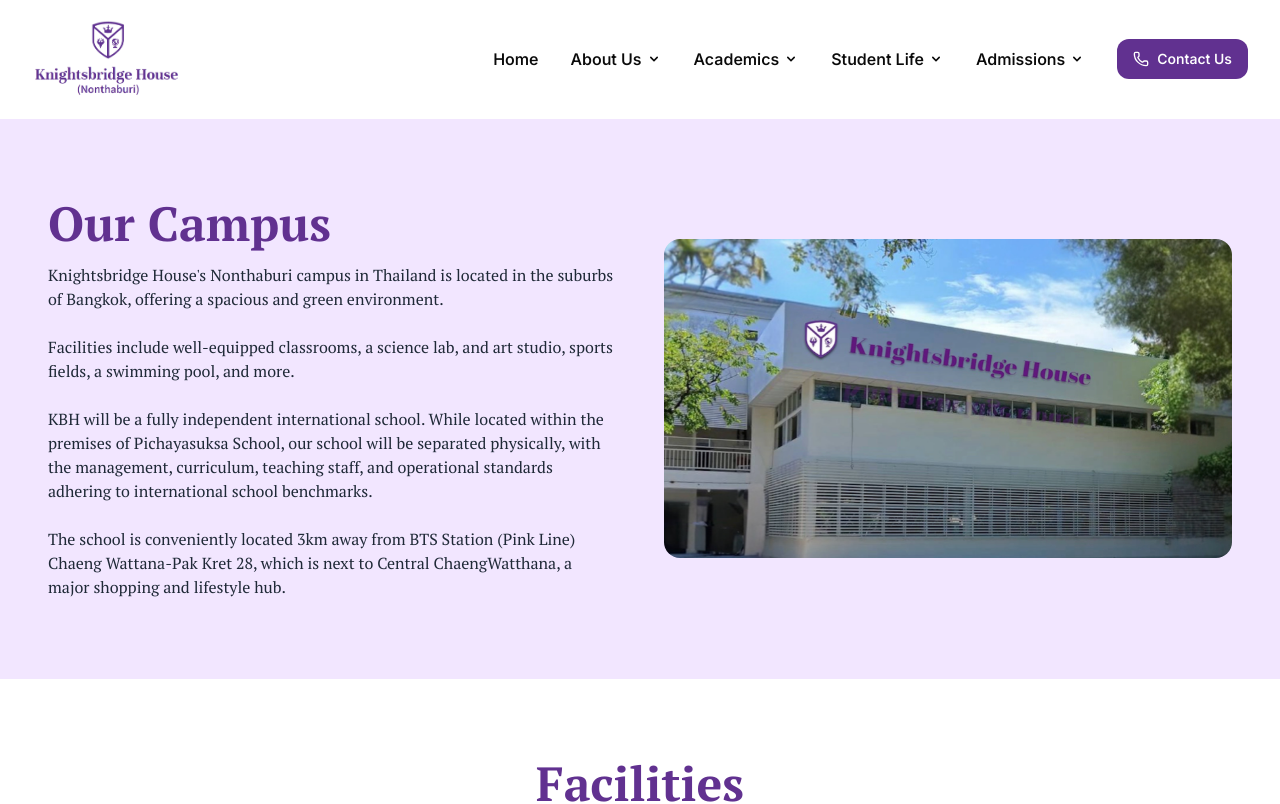
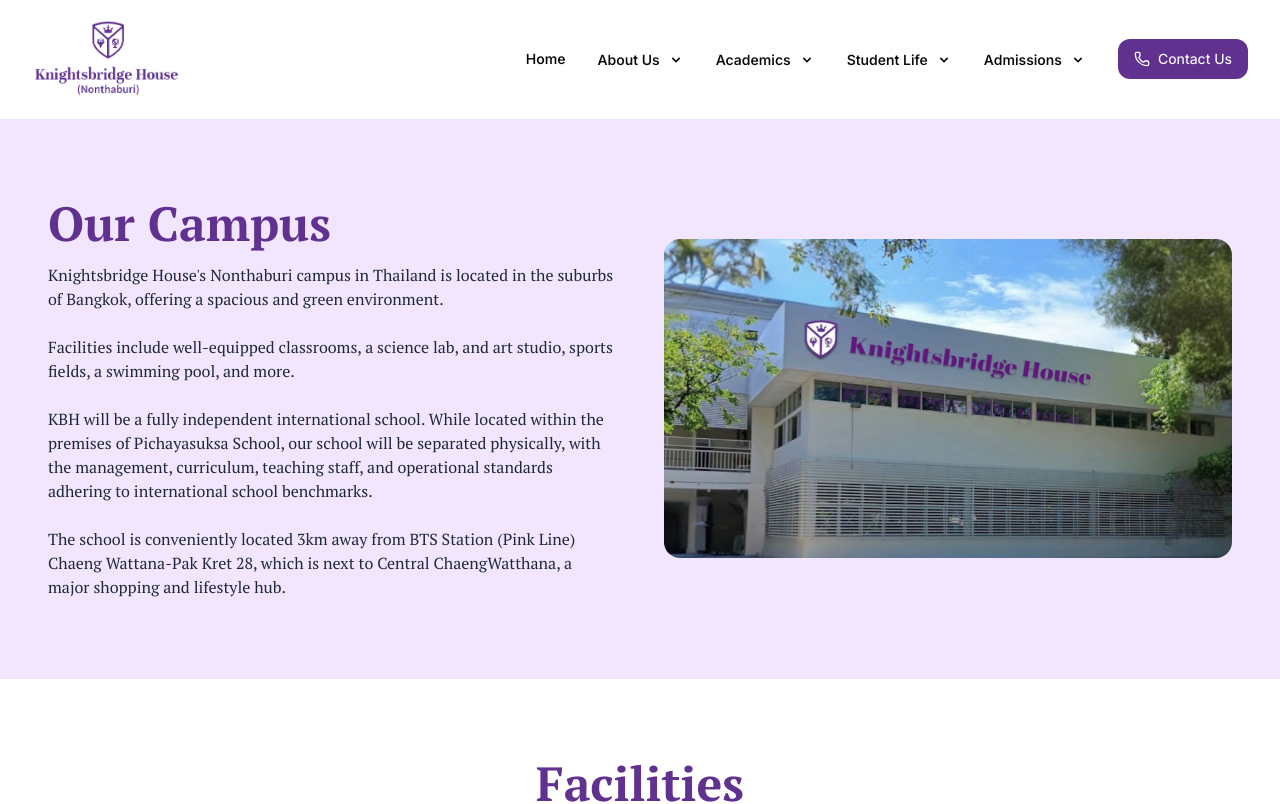
Before and after one commit to pohyongzhi/knightsbridge-house, a Next.js app in the folder kbh-web/: page /student-life in a window 1280 px wide. Shown: the top 804 px of the page. Built offline with nearby package versions, Linux system fonts and the light colour scheme.

Commit message:
Refined header, added more global css code for underline of header text dropdown label

```diff
--- a/kbh-web/src/app/globals.css
+++ b/kbh-web/src/app/globals.css
@@ -92,3 +92,25 @@
     filter: none;
   }
 }
+
+.nav-link {
+    position: relative;
+    display: inline-flex;
+    align-items: center;
+    gap: 0.25rem;
+}
+
+.nav-link::after {
+    content: '';
+    position: absolute;
+    bottom: 0;
+    left: 0;
+    width: 0;
+    height: 2px;
+    background-color: #ff5733;
+    transition: width 0.4s ease-in-out;
+}
+
+.nav-link:hover::after {
+    width: 100%;
+}
--- a/kbh-web/src/components/layout/Header.tsx
+++ b/kbh-web/src/components/layout/Header.tsx
@@ -39,7 +39,7 @@
                         <div className="flex flex-col text-center gap-5 text-lg text-gray-800">
                             <Link
                                 href="/"
-                                className="hover:text-primary transition-colors "
+                                className="hover:text-primary transition-colors text-xs"
                                 onClick={() => setIsMenuOpen(false)}
                             >
                                 Home
@@ -47,7 +47,7 @@
 
                             <Link
                                 href="/about"
-                                className="hover:text-primary transition-colors"
+                                className="hover:text-primary transition-colors text-xs"
                                 onClick={() => setIsMenuOpen(false)}
                             >
                                 About Us
@@ -55,7 +55,7 @@
 
                             <Link
                                 href="/academics"
-                                className="hover:text-primary transition-colors"
+                                className="hover:text-primary transition-colors text-xs"
                                 onClick={() => setIsMenuOpen(false)}
                             >
                                 Academics
@@ -63,7 +63,7 @@
 
                             <Link
                                 href="/student-life"
-                                className="hover:text-primary transition-colors"
+                                className="hover:text-primary transition-colors text-xs"
                                 onClick={() => setIsMenuOpen(false)}
                             >
                                 Student Life
@@ -71,7 +71,7 @@
 
                             <Link
                                 href="/admission"
-                                className="hover:text-primary transition-colors"
+                                className="hover:text-primary transition-colors text-xs"
                                 onClick={() => setIsMenuOpen(false)}
                             >
                                 Admissions
@@ -87,7 +87,7 @@
 
             {/* Desktop Navigation */}
             <nav className="hidden md:flex items-center gap-8 font-[550]">
-                <Link href="/" className="hover:text-brand-secondary hover:scale-105 transition-colors duration-100">
+                <Link href="/" className="nav-link hover:text-brand-secondary hover:scale-105 transition-colors duration-100 text-sm">
                     Home
                 </Link>
 
@@ -99,7 +99,7 @@
                 >
                     <Link
                         href="/about"
-                        className="flex items-center hover:text-primary transition-colors"
+                        className="nav-link flex items-center hover:text-primary transition-colors text-sm"
                     >
                         About Us
                         <svg
@@ -114,25 +114,25 @@
                     <div className="absolute top-full left-0 mt-2 w-48 bg-white rounded-md shadow-md py-1 z-50 opacity-0 invisible group-hover:opacity-100 group-hover:visible transition-all duration-200">
                         <Link
                             href="/about#message"
-                            className="block px-4 py-3 hover:bg-gray-100"
+                            className="block px-4 py-3 hover:bg-gray-100 text-xs"
                         >
                             Founder's Message
                         </Link>
                         <Link
                             href="/about#story"
-                            className="block px-4 py-3 hover:bg-gray-100"
+                            className="block px-4 py-3 hover:bg-gray-100 text-xs"
                         >
                             Our Story
                         </Link>
                         <Link
                             href="/about#our-mission"
-                            className="block px-4 py-3 hover:bg-gray-100"
+                            className="block px-4 py-3 hover:bg-gray-100 text-xs"
                         >
                             Our Mission
                         </Link>
                         <Link
                             href="/about#partnership"
-                            className="block px-4 py-3 hover:bg-gray-100"
+                            className="block px-4 py-3 hover:bg-gray-100 text-xs"
                         >
                             Partnership with Pichayasuksa
                         </Link>
@@ -147,7 +147,7 @@
                 >
                     <Link
                         href="/academics"
-                        className="flex items-center hover:text-primary transition-colors"
+                        className="nav-link flex items-center hover:text-primary transition-colors text-sm"
                     >
                         Academics
                         <svg
@@ -162,19 +162,19 @@
                     <div className="absolute top-full left-0 mt-2 w-64 bg-white rounded-md shadow-lg py-1 z-50 opacity-0 invisible group-hover:opacity-100 group-hover:visible transition-all duration-200">
                         <Link
                             href="/academics#curriculum"
-                            className="block px-4 py-3 hover:bg-gray-100"
+                            className="block px-4 py-3 hover:bg-gray-100 text-xs"
                         >
                             Our Curriculum
                         </Link>
                         <Link
                             href="/academics#primary"
-                            className="block px-4 py-3 hover:bg-gray-100"
+                            className="block px-4 py-3 hover:bg-gray-100 text-xs"
                         >
                             Primary Years (Year 1-6)
                         </Link>
                         <Link
                             href="/academics#secondary"
-                            className="block px-4 py-3 hover:bg-gray-100"
+                            className="block px-4 py-3 hover:bg-gray-100 text-xs"
                         >
                             Lower Secondary (Year 7-8)
                         </Link>
@@ -189,7 +189,7 @@
                 >
                     <Link
                         href="/student-life"
-                        className="flex items-center hover:text-primary transition-colors"
+                        className="nav-link flex items-center hover:text-primary transition-colors text-sm"
                     >
                         Student Life
                         <svg
@@ -204,13 +204,13 @@
                     <div className="absolute top-full left-0 mt-2 w-48 bg-white rounded-md shadow-lg py-1 z-50 opacity-0 invisible group-hover:opacity-100 group-hover:visible transition-all duration-200">
                         <Link
                             href="/student-life/#campus"
-                            className="block px-4 py-3 hover:bg-gray-100"
+                            className="block px-4 py-3 hover:bg-gray-100 text-xs"
                         >
                             Our Campus
                         </Link>
                         <Link
                             href="/student-life/#facilities"
-                            className="block px-4 py-3 hover:bg-gray-100"
+                            className="block px-4 py-3 hover:bg-gray-100 text-xs"
                         >
                             Facilities
                         </Link>
@@ -225,7 +225,7 @@
                 >
                     <Link
                         href="/admission"
-                        className="flex items-center hover:text-primary transition-colors"
+                        className="nav-link flex items-center hover:text-primary transition-colors text-sm"
                     >
                         Admissions
                         <svg
@@ -240,26 +240,26 @@
                     <div className="absolute top-full left-0 mt-2 w-48 bg-white rounded-md shadow-lg py-1 z-50 opacity-0 invisible group-hover:opacity-100 group-hover:visible transition-all duration-200">
                         <Link
                             href="/admission#school-fees"
-                            className="block px-4 py-3 hover:bg-gray-100"
+                            className="block px-4 py-3 hover:bg-gray-100 text-xs"
                         >
                             School Fees
                         </Link>
                         <Link
                             href="/admission#join-us"
-                            className="block px-4 py-3 hover:bg-gray-100"
+                            className="block px-4 py-3 hover:bg-gray-100 text-xs"
                         >
                             Join Our Team
                         </Link>
                         <Link
                             href="#admission-faq"
-                            className="block px-4 py-3 hover:bg-gray-100"
+                            className="block px-4 py-3 hover:bg-gray-100 text-xs"
                         >
                             FAQs
                         </Link>
                     </div>
                 </div>
 
-                <Button variant="brandSecondary" className="hover:bg-brand-secondary/90 hover:scale-105 font-[550]">
+                <Button variant="brandSecondary" className="hover:bg-brand-secondary/90 hover:scale-105 font-[450] ">
                     <Phone className="h-5 w-5" />
                     Contact Us
                 </Button>
```
